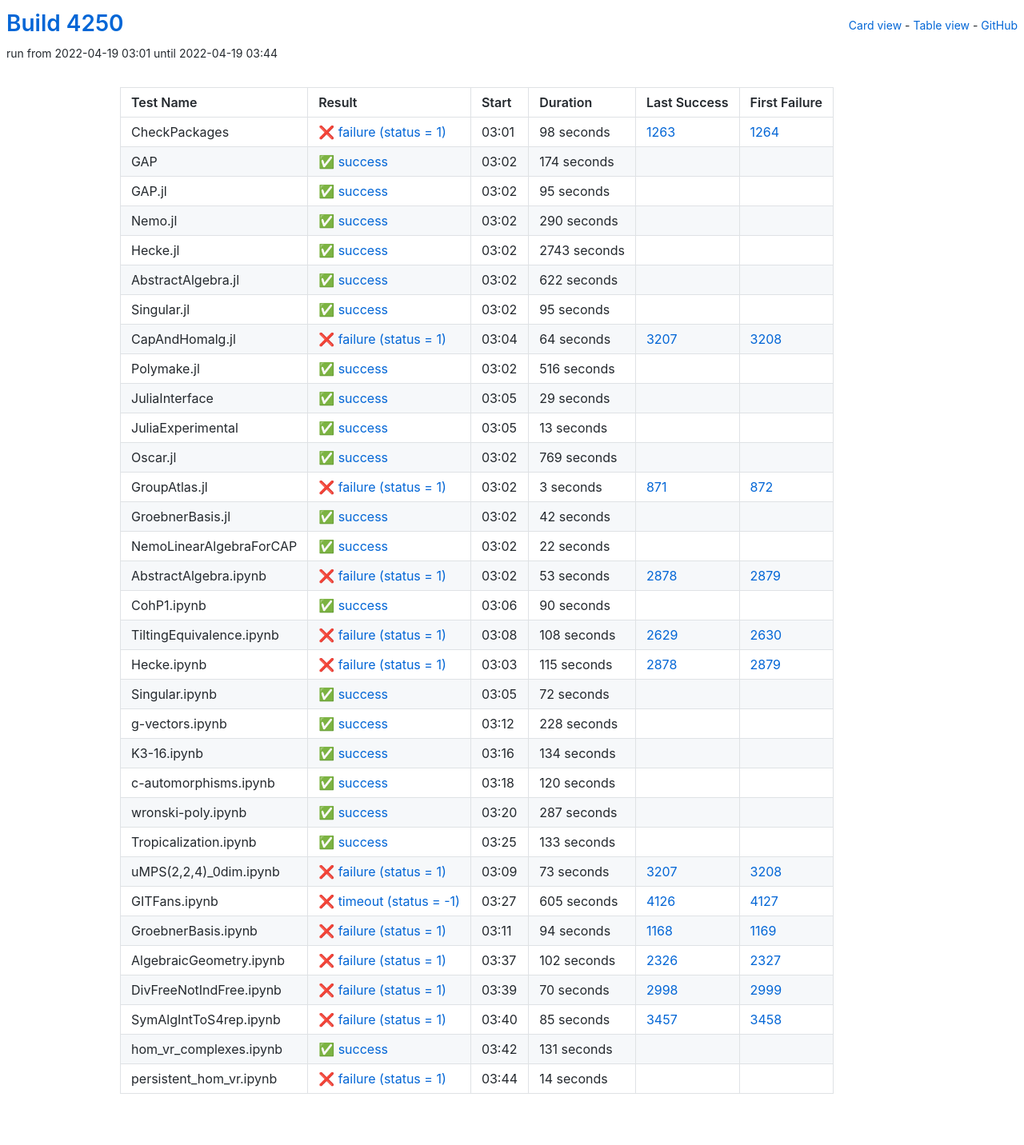
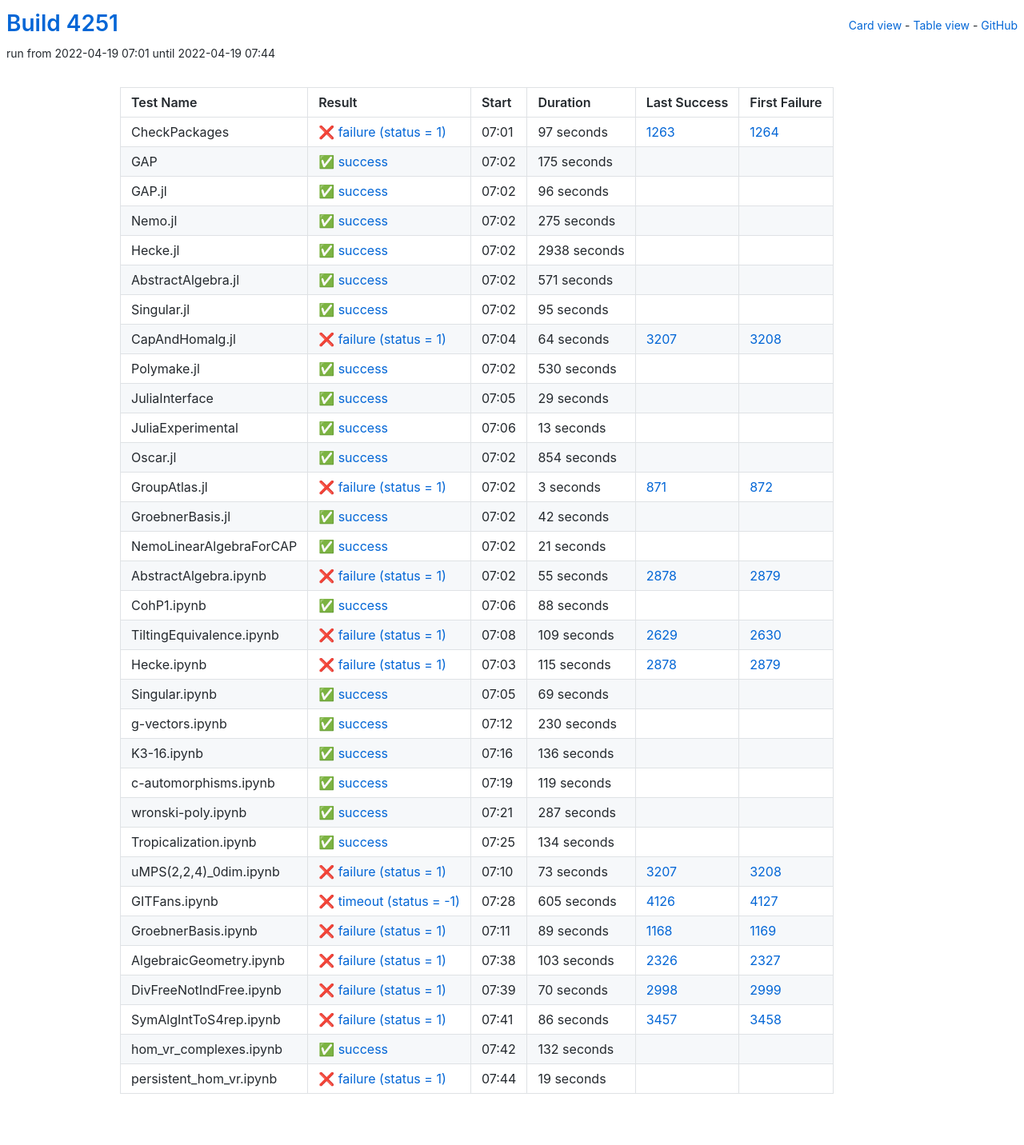
Before and after one commit to oscar-system/oscar-ci-status-stable, a Jekyll site: the page built from table.html, in a window 1280 px wide. Shown: the whole page at 80% size. Built offline with Jekyll 4.4.1, drawn with Linux system fonts in a browser that asks for light colours.

Commit message:
Build #4251

```diff
--- a/_data/ci.yml
+++ b/_data/ci.yml
@@ -1,6 +1,6 @@
 ---
-build: 4250
-build_url: https://oscarci.mathematik.uni-kl.de/job/oscar-stable/4250/
+build: 4251
+build_url: https://oscarci.mathematik.uni-kl.de/job/oscar-stable/4251/
 job: oscar-stable
 organization: oscar-system
 repo: oscar-ci-status-stable
@@ -8,80 +8,80 @@ repourl: https://github.com/oscar-system/oscar-ci-status-stable
 tests:
 - name: CheckPackages
   id: checkpackages
-  log: https://oscarci.mathematik.uni-kl.de/job/oscar-stable/4250/artifact/logs/build-4250/CheckPackages.log
-  start: 2022-04-19 03:01
+  log: https://oscarci.mathematik.uni-kl.de/job/oscar-stable/4251/artifact/logs/build-4251/CheckPackages.log
+  start: 2022-04-19 07:01
   success: false
   exitcode: 1
   status: failure
-  duration: 98
+  duration: 97
   last_success: 1263
   last_success_url: https://oscarci.mathematik.uni-kl.de/job/oscar-stable/1263/
   first_failure: 1264
   first_failure_url: https://oscarci.mathematik.uni-kl.de/job/oscar-stable/1264/
 - name: GAP
   id: gap
-  log: https://oscarci.mathematik.uni-kl.de/job/oscar-stable/4250/artifact/logs/build-4250/GAP.log
-  start: 2022-04-19 03:02
+  log: https://oscarci.mathematik.uni-kl.de/job/oscar-stable/4251/artifact/logs/build-4251/GAP.log
+  start: 2022-04-19 07:02
   success: true
   exitcode: 0
   status: success
-  duration: 174
+  duration: 175
   last_success: false
   last_success_url:
   first_failure: false
   first_failure_url:
 - name: GAP.jl
   id: gap-jl
-  log: https://oscarci.mathematik.uni-kl.de/job/oscar-stable/4250/artifact/logs/build-4250/GAP.jl.log
-  start: 2022-04-19 03:02
+  log: https://oscarci.mathematik.uni-kl.de/job/oscar-stable/4251/artifact/logs/build-4251/GAP.jl.log
+  start: 2022-04-19 07:02
   success: true
   exitcode: 0
   status: success
-  duration: 95
+  duration: 96
   last_success: false
   last_success_url:
   first_failure: false
   first_failure_url:
 - name: Nemo.jl
   id: nemo-jl
-  log: https://oscarci.mathematik.uni-kl.de/job/oscar-stable/4250/artifact/logs/build-4250/Nemo.jl.log
-  start: 2022-04-19 03:02
+  log: https://oscarci.mathematik.uni-kl.de/job/oscar-stable/4251/artifact/logs/build-4251/Nemo.jl.log
+  start: 2022-04-19 07:02
   success: true
   exitcode: 0
   status: success
-  duration: 290
+  duration: 275
   last_success: false
   last_success_url:
   first_failure: false
   first_failure_url:
 - name: Hecke.jl
   id: hecke-jl
-  log: https://oscarci.mathematik.uni-kl.de/job/oscar-stable/4250/artifact/logs/build-4250/Hecke.jl.log
-  start: 2022-04-19 03:02
+  log: https://oscarci.mathematik.uni-kl.de/job/oscar-stable/4251/artifact/logs/build-4251/Hecke.jl.log
+  start: 2022-04-19 07:02
   success: true
   exitcode: 0
   status: success
-  duration: 2743
+  duration: 2938
   last_success: false
   last_success_url:
   first_failure: false
   first_failure_url:
 - name: AbstractAlgebra.jl
   id: abstractalgebra-jl
-  log: https://oscarci.mathematik.uni-kl.de/job/oscar-stable/4250/artifact/logs/build-4250/AbstractAlgebra.jl.log
-  start: 2022-04-19 03:02
+  log: https://oscarci.mathematik.uni-kl.de/job/oscar-stable/4251/artifact/logs/build-4251/AbstractAlgebra.jl.log
+  start: 2022-04-19 07:02
   success: true
   exitcode: 0
   status: success
-  duration: 622
+  duration: 571
   last_success: false
   last_success_url:
   first_failure: false
   first_failure_url:
 - name: Singular.jl
   id: singular-jl
-  log: https://oscarci.mathematik.uni-kl.de/job/oscar-stable/4250/artifact/logs/build-4250/Singular.jl.log
-  start: 2022-04-19 03:02
+  log: https://oscarci.mathematik.uni-kl.de/job/oscar-stable/4251/artifact/logs/build-4251/Singular.jl.log
+  start: 2022-04-19 07:02
   success: true
   exitcode: 0
   status: success
@@ -92,8 +92,8 @@ tests:
   first_failure_url:
 - name: CapAndHomalg.jl
   id: capandhomalg-jl
-  log: https://oscarci.mathematik.uni-kl.de/job/oscar-stable/4250/artifact/logs/build-4250/CapAndHomalg.jl.log
-  start: 2022-04-19 03:04
+  log: https://oscarci.mathematik.uni-kl.de/job/oscar-stable/4251/artifact/logs/build-4251/CapAndHomalg.jl.log
+  start: 2022-04-19 07:04
   success: false
   exitcode: 1
   status: failure
@@ -104,20 +104,20 @@ tests:
   first_failure_url: https://oscarci.mathematik.uni-kl.de/job/oscar-stable/3208/
 - name: Polymake.jl
   id: polymake-jl
-  log: https://oscarci.mathematik.uni-kl.de/job/oscar-stable/4250/artifact/logs/build-4250/Polymake.jl.log
-  start: 2022-04-19 03:02
+  log: https://oscarci.mathematik.uni-kl.de/job/oscar-stable/4251/artifact/logs/build-4251/Polymake.jl.log
+  start: 2022-04-19 07:02
   success: true
   exitcode: 0
   status: success
-  duration: 516
+  duration: 530
   last_success: false
   last_success_url:
   first_failure: false
   first_failure_url:
 - name: JuliaInterface
   id: juliainterface
-  log: https://oscarci.mathematik.uni-kl.de/job/oscar-stable/4250/artifact/logs/build-4250/JuliaInterface.log
-  start: 2022-04-19 03:05
+  log: https://oscarci.mathematik.uni-kl.de/job/oscar-stable/4251/artifact/logs/build-4251/JuliaInterface.log
+  start: 2022-04-19 07:05
   success: true
   exitcode: 0
   status: success
@@ -128,8 +128,8 @@ tests:
   first_failure_url:
 - name: JuliaExperimental
   id: juliaexperimental
-  log: https://oscarci.mathematik.uni-kl.de/job/oscar-stable/4250/artifact/logs/build-4250/JuliaExperimental.log
-  start: 2022-04-19 03:05
+  log: https://oscarci.mathematik.uni-kl.de/job/oscar-stable/4251/artifact/logs/build-4251/JuliaExperimental.log
+  start: 2022-04-19 07:06
   success: true
   exitcode: 0
   status: success
@@ -140,20 +140,20 @@ tests:
   first_failure_url:
 - name: Oscar.jl
   id: oscar-jl
-  log: https://oscarci.mathematik.uni-kl.de/job/oscar-stable/4250/artifact/logs/build-4250/Oscar.jl.log
-  start: 2022-04-19 03:02
+  log: https://oscarci.mathematik.uni-kl.de/job/oscar-stable/4251/artifact/logs/build-4251/Oscar.jl.log
+  start: 2022-04-19 07:02
   success: true
   exitcode: 0
   status: success
-  duration: 769
+  duration: 854
   last_success: false
   last_success_url:
   first_failure: false
   first_failure_url:
 - name: GroupAtlas.jl
   id: groupatlas-jl
-  log: https://oscarci.mathematik.uni-kl.de/job/oscar-stable/4250/artifact/logs/build-4250/GroupAtlas.jl.log
-  start: 2022-04-19 03:02
+  log: https://oscarci.mathematik.uni-kl.de/job/oscar-stable/4251/artifact/logs/build-4251/GroupAtlas.jl.log
+  start: 2022-04-19 07:02
   success: false
   exitcode: 1
   status: failure
@@ -164,8 +164,8 @@ tests:
   first_failure_url: https://oscarci.mathematik.uni-kl.de/job/oscar-stable/872/
 - name: GroebnerBasis.jl
   id: groebnerbasis-jl
-  log: https://oscarci.mathematik.uni-kl.de/job/oscar-stable/4250/artifact/logs/build-4250/GroebnerBasis.jl.log
-  start: 2022-04-19 03:02
+  log: https://oscarci.mathematik.uni-kl.de/job/oscar-stable/4251/artifact/logs/build-4251/GroebnerBasis.jl.log
+  start: 2022-04-19 07:02
   success: true
   exitcode: 0
   status: success
@@ -176,56 +176,56 @@ tests:
   first_failure_url:
 - name: NemoLinearAlgebraForCAP
   id: nemolinearalgebraforcap
-  log: https://oscarci.mathematik.uni-kl.de/job/oscar-stable/4250/artifact/logs/build-4250/NemoLinearAlgebraForCAP.log
-  start: 2022-04-19 03:02
+  log: https://oscarci.mathematik.uni-kl.de/job/oscar-stable/4251/artifact/logs/build-4251/NemoLinearAlgebraForCAP.log
+  start: 2022-04-19 07:02
   success: true
   exitcode: 0
   status: success
-  duration: 22
+  duration: 21
   last_success: false
   last_success_url:
   first_failure: false
   first_failure_url:
 - name: AbstractAlgebra.ipynb
   id: abstractalgebra-ipynb
-  log: https://oscarci.mathematik.uni-kl.de/job/oscar-stable/4250/artifact/logs/build-4250/AbstractAlgebra.ipynb.log
-  start: 2022-04-19 03:02
+  log: https://oscarci.mathematik.uni-kl.de/job/oscar-stable/4251/artifact/logs/build-4251/AbstractAlgebra.ipynb.log
+  start: 2022-04-19 07:02
   success: false
   exitcode: 1
   status: failure
-  duration: 53
+  duration: 55
   last_success: 2878
   last_success_url: https://oscarci.mathematik.uni-kl.de/job/oscar-stable/2878/
   first_failure: 2879
   first_failure_url: https://oscarci.mathematik.uni-kl.de/job/oscar-stable/2879/
 - name: CohP1.ipynb
   id: cohp1-ipynb
-  log: https://oscarci.mathematik.uni-kl.de/job/oscar-stable/4250/artifact/logs/build-4250/CohP1.ipynb.log
-  start: 2022-04-19 03:06
+  log: https://oscarci.mathematik.uni-kl.de/job/oscar-stable/4251/artifact/logs/build-4251/CohP1.ipynb.log
+  start: 2022-04-19 07:06
   success: true
   exitcode: 0
   status: success
-  duration: 90
+  duration: 88
   last_success: false
   last_success_url:
   first_failure: false
   first_failure_url:
 - name: TiltingEquivalence.ipynb
   id: tiltingequivalence-ipynb
-  log: https://oscarci.mathematik.uni-kl.de/job/oscar-stable/4250/artifact/logs/build-4250/TiltingEquivalence.ipynb.log
-  start: 2022-04-19 03:08
+  log: https://oscarci.mathematik.uni-kl.de/job/oscar-stable/4251/artifact/logs/build-4251/TiltingEquivalence.ipynb.log
+  start: 2022-04-19 07:08
   success: false
   exitcode: 1
   status: failure
-  duration: 108
+  duration: 109
   last_success: 2629
   last_success_url: https://oscarci.mathematik.uni-kl.de/job/oscar-stable/2629/
   first_failure: 2630
   first_failure_url: https://oscarci.mathematik.uni-kl.de/job/oscar-stable/2630/
 - name: Hecke.ipynb
   id: hecke-ipynb
-  log: https://oscarci.mathematik.uni-kl.de/job/oscar-stable/4250/artifact/logs/build-4250/Hecke.ipynb.log
-  start: 2022-04-19 03:03
+  log: https://oscarci.mathematik.uni-kl.de/job/oscar-stable/4251/artifact/logs/build-4251/Hecke.ipynb.log
+  start: 2022-04-19 07:03
   success: false
   exitcode: 1
   status: failure
@@ -236,56 +236,56 @@ tests:
   first_failure_url: https://oscarci.mathematik.uni-kl.de/job/oscar-stable/2879/
 - name: Singular.ipynb
   id: singular-ipynb
-  log: https://oscarci.mathematik.uni-kl.de/job/oscar-stable/4250/artifact/logs/build-4250/Singular.ipynb.log
-  start: 2022-04-19 03:05
+  log: https://oscarci.mathematik.uni-kl.de/job/oscar-stable/4251/artifact/logs/build-4251/Singular.ipynb.log
+  start: 2022-04-19 07:05
   success: true
   exitcode: 0
   status: success
-  duration: 72
+  duration: 69
   last_success: false
   last_success_url:
   first_failure: false
   first_failure_url:
 - name: g-vectors.ipynb
   id: g-vectors-ipynb
-  log: https://oscarci.mathematik.uni-kl.de/job/oscar-stable/4250/artifact/logs/build-4250/g-vectors.ipynb.log
-  start: 2022-04-19 03:12
+  log: https://oscarci.mathematik.uni-kl.de/job/oscar-stable/4251/artifact/logs/build-4251/g-vectors.ipynb.log
+  start: 2022-04-19 07:12
   success: true
   exitcode: 0
   status: success
-  duration: 228
+  duration: 230
   last_success: false
   last_success_url:
   first_failure: false
   first_failure_url:
 - name: K3-16.ipynb
   id: k3-16-ipynb
-  log: https://oscarci.mathematik.uni-kl.de/job/oscar-stable/4250/artifact/logs/build-4250/K3-16.ipynb.log
-  start: 2022-04-19 03:16
+  log: https://oscarci.mathematik.uni-kl.de/job/oscar-stable/4251/artifact/logs/build-4251/K3-16.ipynb.log
+  start: 2022-04-19 07:16
   success: true
   exitcode: 0
   status: success
-  duration: 134
+  duration: 136
   last_success: false
   last_success_url:
   first_failure: false
   first_failure_url:
 - name: c-automorphisms.ipynb
   id: c-automorphisms-ipynb
-  log: https://oscarci.mathematik.uni-kl.de/job/oscar-stable/4250/artifact/logs/build-4250/c-automorphisms.ipynb.log
-  start: 2022-04-19 03:18
+  log: https://oscarci.mathematik.uni-kl.de/job/oscar-stable/4251/artifact/logs/build-4251/c-automorphisms.ipynb.log
+  start: 2022-04-19 07:19
   success: true
   exitcode: 0
   status: success
-  duration: 120
+  duration: 119
   last_success: false
   last_success_url:
   first_failure: false
   first_failure_url:
 - name: wronski-poly.ipynb
   id: wronski-poly-ipynb
-  log: https://oscarci.mathematik.uni-kl.de/job/oscar-stable/4250/artifact/logs/build-4250/wronski-poly.ipynb.log
-  start: 2022-04-19 03:20
+  log: https://oscarci.mathematik.uni-kl.de/job/oscar-stable/4251/artifact/logs/build-4251/wronski-poly.ipynb.log
+  start: 2022-04-19 07:21
   success: true
   exitcode: 0
   status: success
@@ -296,20 +296,20 @@ tests:
   first_failure_url:
 - name: Tropicalization.ipynb
   id: tropicalization-ipynb
-  log: https://oscarci.mathematik.uni-kl.de/job/oscar-stable/4250/artifact/logs/build-4250/Tropicalization.ipynb.log
-  start: 2022-04-19 03:25
+  log: https://oscarci.mathematik.uni-kl.de/job/oscar-stable/4251/artifact/logs/build-4251/Tropicalization.ipynb.log
+  start: 2022-04-19 07:25
   success: true
   exitcode: 0
   status: success
-  duration: 133
+  duration: 134
   last_success: false
   last_success_url:
   first_failure: false
   first_failure_url:
 - name: uMPS(2,2,4)_0dim.ipynb
   id: umps-2-2-4-0dim-ipynb
-  log: https://oscarci.mathematik.uni-kl.de/job/oscar-stable/4250/artifact/logs/build-4250/uMPS-2-2-4-_0dim.ipynb.log
-  start: 2022-04-19 03:09
+  log: https://oscarci.mathematik.uni-kl.de/job/oscar-stable/4251/artifact/logs/build-4251/uMPS-2-2-4-_0dim.ipynb.log
+  start: 2022-04-19 07:10
   success: false
   exitcode: 1
   status: failure
@@ -320,8 +320,8 @@ tests:
   first_failure_url: https://oscarci.mathematik.uni-kl.de/job/oscar-stable/3208/
 - name: GITFans.ipynb
   id: gitfans-ipynb
-  log: https://oscarci.mathematik.uni-kl.de/job/oscar-stable/4250/artifact/logs/build-4250/GITFans.ipynb.log
-  start: 2022-04-19 03:27
+  log: https://oscarci.mathematik.uni-kl.de/job/oscar-stable/4251/artifact/logs/build-4251/GITFans.ipynb.log
+  start: 2022-04-19 07:28
   success: false
   exitcode: -1
   status: timeout
@@ -332,32 +332,32 @@ tests:
   first_failure_url: https://oscarci.mathematik.uni-kl.de/job/oscar-stable/4127/
 - name: GroebnerBasis.ipynb
   id: groebnerbasis-ipynb
-  log: https://oscarci.mathematik.uni-kl.de/job/oscar-stable/4250/artifact/logs/build-4250/GroebnerBasis.ipynb.log
-  start: 2022-04-19 03:11
+  log: https://oscarci.mathematik.uni-kl.de/job/oscar-stable/4251/artifact/logs/build-4251/GroebnerBasis.ipynb.log
+  start: 2022-04-19 07:11
   success: false
   exitcode: 1
   status: failure
-  duration: 94
+  duration: 89
   last_success: 1168
   last_success_url: https://oscarci.mathematik.uni-kl.de/job/oscar-stable/1168/
   first_failure: 1169
   first_failure_url: https://oscarci.mathematik.uni-kl.de/job/oscar-stable/1169/
 - name: AlgebraicGeometry.ipynb
   id: algebraicgeometry-ipynb
-  log: https://oscarci.mathematik.uni-kl.de/job/oscar-stable/4250/artifact/logs/build-4250/AlgebraicGeometry.ipynb.log
-  start: 2022-04-19 03:37
+  log: https://oscarci.mathematik.uni-kl.de/job/oscar-stable/4251/artifact/logs/build-4251/AlgebraicGeometry.ipynb.log
+  start: 2022-04-19 07:38
   success: false
   exitcode: 1
   status: failure
-  duration: 102
+  duration: 103
   last_success: 2326
   last_success_url: https://oscarci.mathematik.uni-kl.de/job/oscar-stable/2326/
   first_failure: 2327
   first_failure_url: https://oscarci.mathematik.uni-kl.de/job/oscar-stable/2327/
 - name: DivFreeNotIndFree.ipynb
   id: divfreenotindfree-ipynb
-  log: https://oscarci.mathematik.uni-kl.de/job/oscar-stable/4250/artifact/logs/build-4250/DivFreeNotIndFree.ipynb.log
-  start: 2022-04-19 03:39
+  log: https://oscarci.mathematik.uni-kl.de/job/oscar-stable/4251/artifact/logs/build-4251/DivFreeNotIndFree.ipynb.log
+  start: 2022-04-19 07:39
   success: false
   exitcode: 1
   status: failure
@@ -368,36 +368,36 @@ tests:
   first_failure_url: https://oscarci.mathematik.uni-kl.de/job/oscar-stable/2999/
 - name: SymAlgIntToS4rep.ipynb
   id: symalginttos4rep-ipynb
-  log: https://oscarci.mathematik.uni-kl.de/job/oscar-stable/4250/artifact/logs/build-4250/SymAlgIntToS4rep.ipynb.log
-  start: 2022-04-19 03:40
+  log: https://oscarci.mathematik.uni-kl.de/job/oscar-stable/4251/artifact/logs/build-4251/SymAlgIntToS4rep.ipynb.log
+  start: 2022-04-19 07:41
   success: false
   exitcode: 1
   status: failure
-  duration: 85
+  duration: 86
   last_success: 3457
   last_success_url: https://oscarci.mathematik.uni-kl.de/job/oscar-stable/3457/
   first_failure: 3458
   first_failure_url: https://oscarci.mathematik.uni-kl.de/job/oscar-stable/3458/
 - name: hom_vr_complexes.ipynb
   id: hom-vr-complexes-ipynb
-  log: https://oscarci.mathematik.uni-kl.de/job/oscar-stable/4250/artifact/logs/build-4250/hom_vr_complexes.ipynb.log
-  start: 2022-04-19 03:42
+  log: https://oscarci.mathematik.uni-kl.de/job/oscar-stable/4251/artifact/logs/build-4251/hom_vr_complexes.ipynb.log
+  start: 2022-04-19 07:42
   success: true
   exitcode: 0
   status: success
-  duration: 131
+  duration: 132
   last_success: false
   last_success_url:
   first_failure: false
   first_failure_url:
 - name: persistent_hom_vr.ipynb
   id: persistent-hom-vr-ipynb
-  log: https://oscarci.mathematik.uni-kl.de/job/oscar-stable/4250/artifact/logs/build-4250/persistent_hom_vr.ipynb.log
-  start: 2022-04-19 03:44
+  log: https://oscarci.mathematik.uni-kl.de/job/oscar-stable/4251/artifact/logs/build-4251/persistent_hom_vr.ipynb.log
+  start: 2022-04-19 07:44
   success: false
   exitcode: 1
   status: failure
-  duration: 14
+  duration: 19
   last_success: false
   last_success_url:
   first_failure: false
```
Also changed, not shown: README.md.
